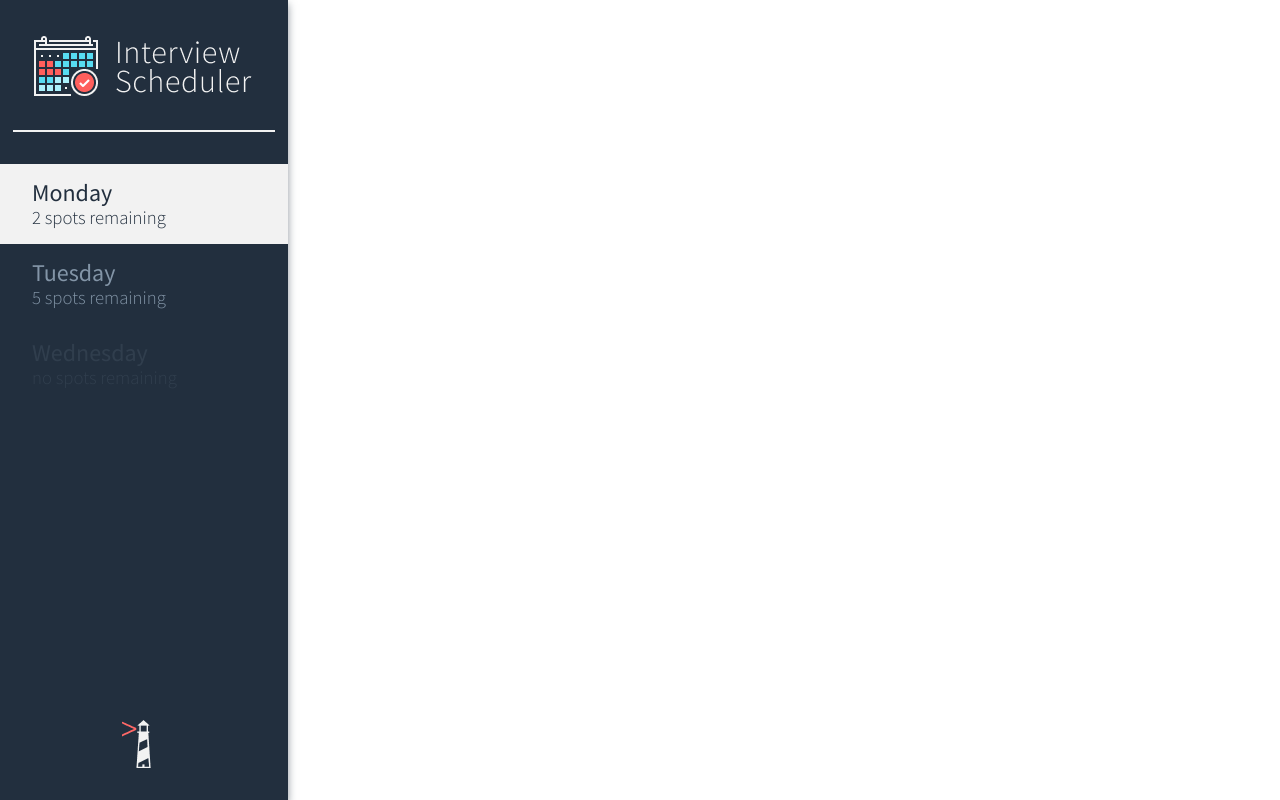
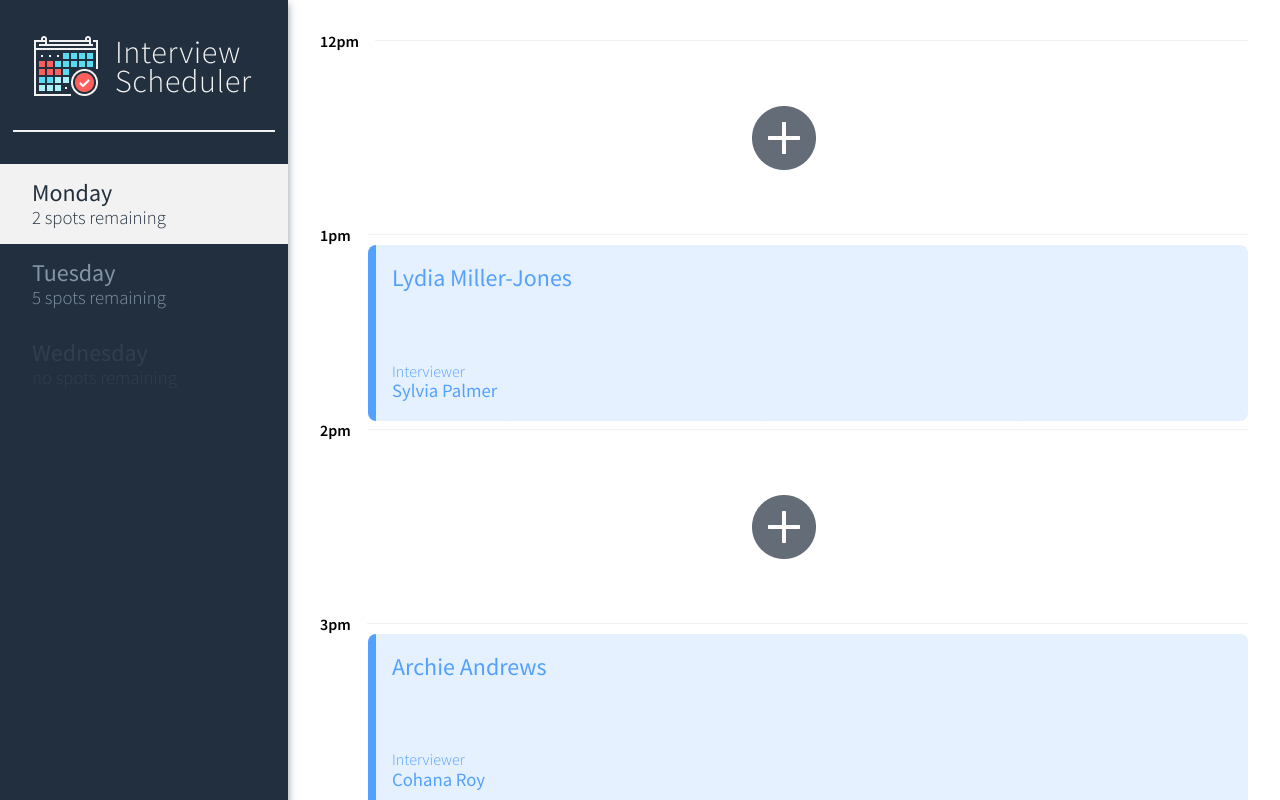
Before and after one commit to jmelnikel/scheduler, a React (Create React App) app: page / in a window 1280 px wide. Shown: the top 800 px of the page. Built offline with nearby package versions, Linux system fonts and the light colour scheme.

Commit message:
implemented Appointment views

```diff
--- a/src/components/Application.jsx
+++ b/src/components/Application.jsx
@@ -1,9 +1,7 @@
 import React, { useState } from "react";
+import Appointment from "./Appointment";
 import DayList from "./DayList";
 import "components/Application.scss";
-
-const Application = () => {
-  const [day, setDay] = useState("Monday")
 
 const days = [
   {
@@ -22,6 +20,48 @@ const Application = () => {
     spots: 0,
   },
 ];
+
+const appointments = [
+  {
+    id: 1,
+    time: "12pm",
+  },
+  {
+    id: 2,
+    time: "1pm",
+    interview: {
+      student: "Lydia Miller-Jones",
+      interviewer: {
+        id: 3,
+        name: "Sylvia Palmer",
+        avatar: "https://i.imgur.com/LpaY82x.png",
+      }
+    }
+  },
+  {
+    id: 3,
+    time: "2pm",
+  },
+  {
+    id: 4,
+    time: "3pm",
+    interview: {
+      student: "Archie Andrews",
+      interviewer: {
+        id: 4,
+        name: "Cohana Roy",
+        avatar: "https://i.imgur.com/FK8V841.jpg",
+      }
+    }
+  },
+  {
+    id: 5,
+    time: "4pm",
+  }
+];
+
+const Application = () => {
+  const [day, setDay] = useState("Monday")
 
   return (
     <main className="layout">
@@ -46,7 +86,20 @@ const Application = () => {
         />
       </section>
       <section className="schedule">
-        {/* Replace this with the schedule elements durint the "The Scheduler" activity. */}
+        {appointments.map((appointment) => {
+          const {
+            id,
+            time,
+            interview,
+          } = appointment
+
+          return <Appointment
+            key={id}
+            time={time}
+            interview={interview}
+          />
+        })}
+        <Appointment key="last" time="5pm" />
       </section>
     </main>
   );
--- /dev/null
+++ b/src/components/Appointment/Show.jsx
@@ -0,0 +1,41 @@
+import React from 'react';
+
+const Show = (props) => {
+  const {
+    student,
+    interviewer,
+    onEdit,
+    onDelete,
+  } = props;
+
+
+  return (
+    <main className="appointment__card appointment__card--show">
+      <section className="appointment__card-left">
+        <h2 className="text--regular">{student}</h2>
+        <section className="interviewer">
+          <h4 className="text--light">Interviewer</h4>
+          <h3 className="text--regular">{interviewer.name}</h3>
+        </section>
+      </section>
+      <section className="appointment__card-right">
+        <section className="appointment__actions">
+          <img
+            className="appointment__actions-button"
+            src="images/edit.png"
+            alt="Edit"
+            onClick={onEdit}
+          />
+          <img
+            className="appointment__actions-button"
+            src="images/trash.png"
+            alt="Delete"
+            onClick={onDelete}
+          />
+        </section>
+      </section>
+    </main>
+  );
+};
+
+export default Show;
--- a/src/components/Appointment/index.jsx
+++ b/src/components/Appointment/index.jsx
@@ -1,17 +1,28 @@
 import React from 'react';
+import Header from './Header';
+import Show from './Show';
+import Empty from './Empty';
 import "../Appointment/styles.scss";
 
 const Appointment = (props) => {
   const {
     time,
+    interview,
   } = props;
+
 
   return (
     <article className="appointment">
-      {time ?
-        `Appointment at ${time}`
+      <Header time={time} />
+      {interview ?
+        <Show
+          student={interview.student}
+          interviewer={interview.interviewer}
+        // onEdit={onEdit}
+        // onDelete={onDelete}
+        />
         :
-        `No Appointments`
+        <Empty />
       }
     </article>
   );
```
Also changed, not shown: src/components/Appointment/Confirm.jsx (added, +21 -0 lines), src/components/Appointment/Error.jsx (added, +25 -0 lines), src/components/Appointment/Form.jsx (added, +54 -0 lines), src/components/Appointment/Status.jsx (added, +21 -0 lines), stories/index.jsx (+75 -2 lines). Lines whose indentation alone changed are shown as unchanged.
